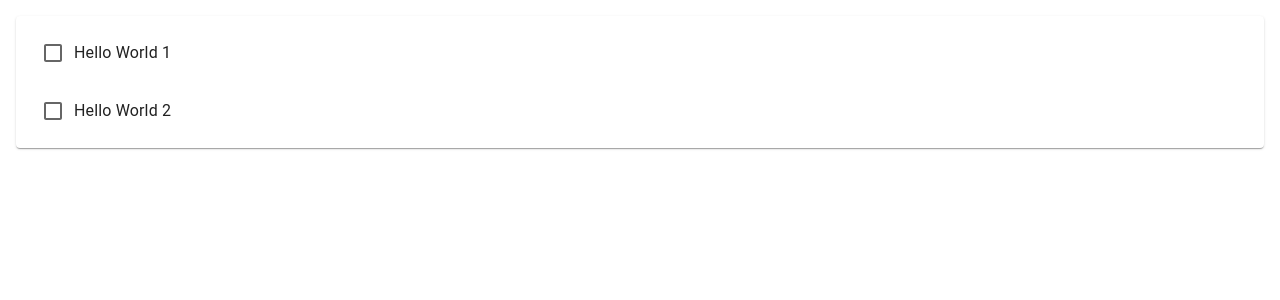
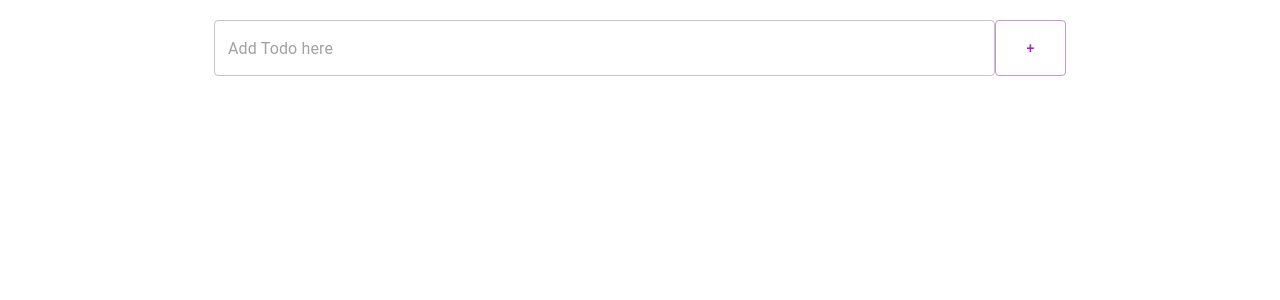
Before and after one commit to 2017tmxkxm/react, a React (Create React App) app in the folder react-workspace/todo-react-app/: page / in a window 1280 px wide. Shown: the top 300 px of the page. Built offline with nearby package versions, Linux system fonts and the light colour scheme.

Commit message:
frontend > App.js addItem, deleteItem 추가

```diff
--- a/react-workspace/todo-react-app/src/App.js
+++ b/react-workspace/todo-react-app/src/App.js
@@ -1,27 +1,32 @@
+import { Container, List, Paper } from "@mui/material";
+import React, { useState } from "react";
+import AddTodo from './AddTodo';
 import './App.css';
 import Todo from './Todo';
-import React, { useState } from "react";
-import { List, Paper } from "@mui/material";
 
 function App() {
-  const [items, setItems] = useState([
-    {
-      id: "0",
-      title: "Hello World 1",
-      doen: true
-    },
-    {
-      id: "1",
-      title: "Hello World 2",
-      doen: false
-    },
-  ]);
+  const [items, setItems] = useState([]);
+
+  const addItem = (item) => {
+    item.id = "Id-" + items.length; // key를 위한 id
+    item.done = false; // done 초기화
+    // 업데이트는 반드시 setItems로 하고 새 배열을 만들어야 한다.
+    setItems([...items, item]);
+    console.log("items: ", items);
+  }
+
+  const deleteItem = (item) => {
+    // 삭제할 아이템을 찾는다.
+    const newItems = items.filter(e => e.id !== item.id);
+    // 삭제할 아이템을 제외한 아이템을 다시 배열에 저장한다.
+    setItems([...newItems]);
+  }
 
   let todoItems = items.length > 0 && (
     <Paper style={{ margin: 16 }}>
       <List>
         {items.map((item) => (
-          <Todo item={item} key={item.id} />
+          <Todo item={item} key={item.id} deleteItem={deleteItem} />
         ))}
       </List>
     </Paper>
@@ -29,7 +34,10 @@ function App() {
 
   return (
     <div className="App">
-      {todoItems}
+      <Container maxWidth="md">
+        <AddTodo addItem={addItem} />
+        <div className="TodoList">{todoItems}</div>
+      </Container>
     </div>
   );
 }
```
